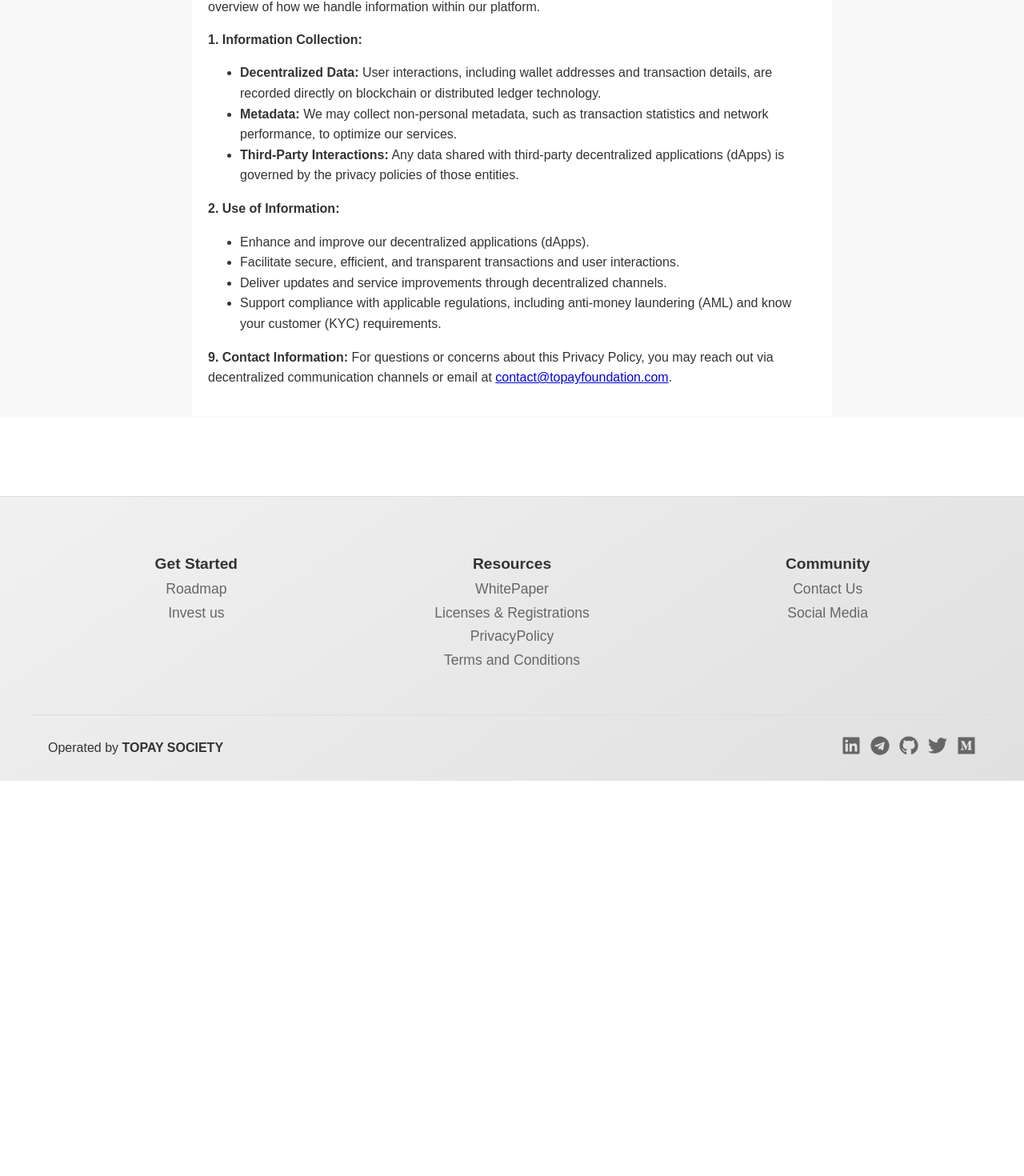
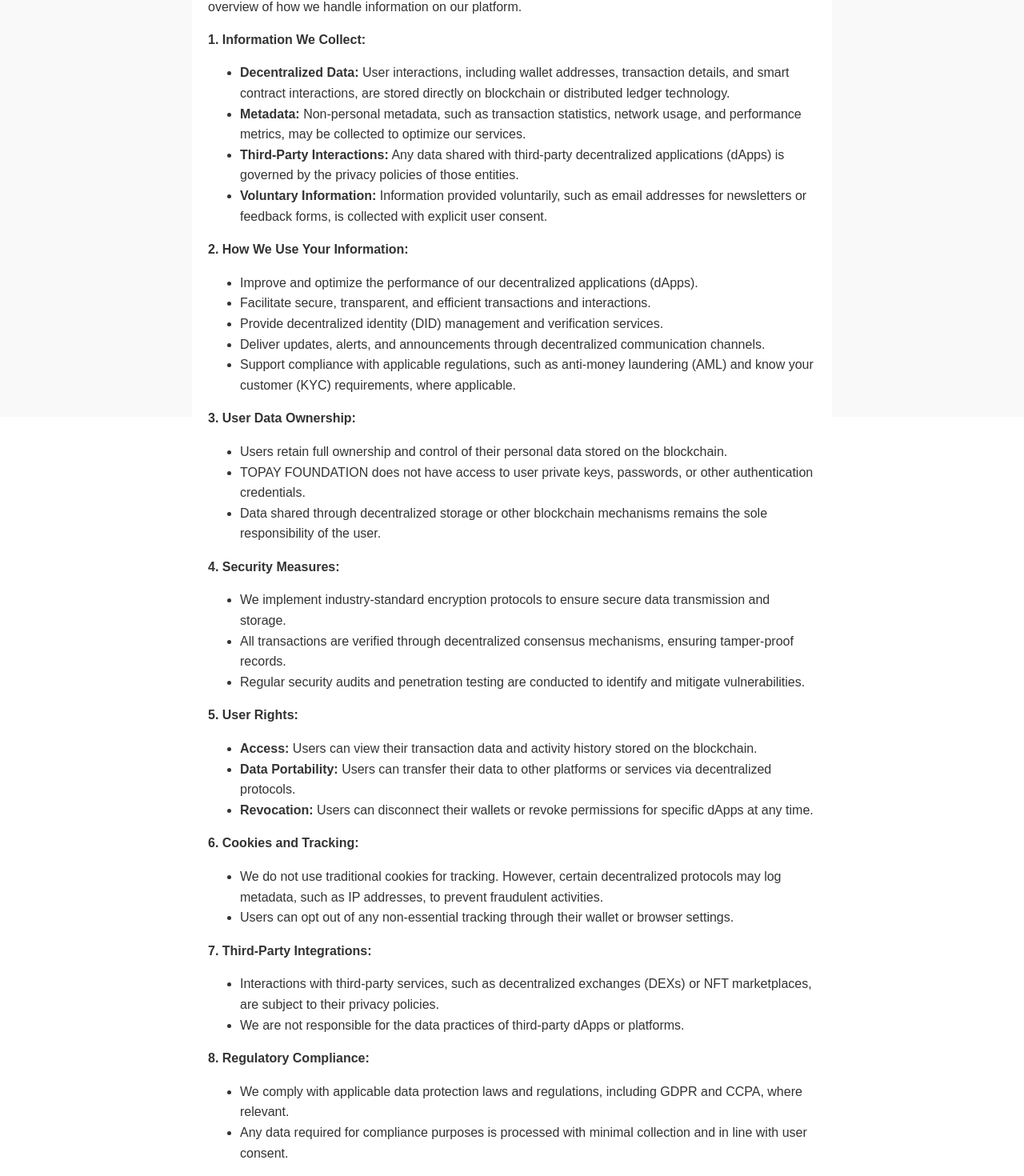
Before and after one commit to MdShahriya/topayfoundation.com, a React (Vite) app: page /privacy-policy in a window 1280 px wide. Shown: the part 279-1749 px from the top of the page at 80% size. Before the commit the page ends 1255 px from the top, so only its background shows below. Built offline with nearby package versions, Linux system fonts and the light colour scheme.

Commit message:
last opti

```diff
--- a/src/Components/PrivacyPolicy.jsx
+++ b/src/Components/PrivacyPolicy.jsx
@@ -6,29 +6,123 @@
     <div className="privacy-policy-container">
       <h1 className="privacy-policy-heading">Privacy Policy</h1>
       <p className="privacy-policy-paragraph">
-        Welcome to TOPAY FOUNDATION. This Privacy Policy outlines our commitment to transparency and user empowerment within our decentralized ecosystem. As a Web3 entity, we operate under principles of decentralization, ensuring users retain full ownership and control of their data. This policy provides an overview of how we handle information within our platform.
+        Welcome to TOPAY FOUNDATION. This Privacy Policy outlines our commitment to transparency, security, and user empowerment within our decentralized ecosystem. As a Web3 entity, we operate under principles of decentralization, ensuring users retain full ownership and control of their data. This policy provides an overview of how we handle information on our platform.
       </p>
+
       <div className="privacy-policy-paragraph">
-        <strong>1. Information Collection:</strong>
+        <strong>1. Information We Collect:</strong>
         <ul>
-          <li><strong>Decentralized Data:</strong> User interactions, including wallet addresses and transaction details, are recorded directly on blockchain or distributed ledger technology.</li>
-          <li><strong>Metadata:</strong> We may collect non-personal metadata, such as transaction statistics and network performance, to optimize our services.</li>
-          <li><strong>Third-Party Interactions:</strong> Any data shared with third-party decentralized applications (dApps) is governed by the privacy policies of those entities.</li>
+          <li>
+            <strong>Decentralized Data:</strong> User interactions, including wallet addresses, transaction details, and smart contract interactions, are stored directly on blockchain or distributed ledger technology.
+          </li>
+          <li>
+            <strong>Metadata:</strong> Non-personal metadata, such as transaction statistics, network usage, and performance metrics, may be collected to optimize our services.
+          </li>
+          <li>
+            <strong>Third-Party Interactions:</strong> Any data shared with third-party decentralized applications (dApps) is governed by the privacy policies of those entities.
+          </li>
+          <li>
+            <strong>Voluntary Information:</strong> Information provided voluntarily, such as email addresses for newsletters or feedback forms, is collected with explicit user consent.
+          </li>
         </ul>
       </div>
+
       <div className="privacy-policy-paragraph">
-        <strong>2. Use of Information:</strong>
+        <strong>2. How We Use Your Information:</strong>
         <ul>
-          <li>Enhance and improve our decentralized applications (dApps).</li>
-          <li>Facilitate secure, efficient, and transparent transactions and user interactions.</li>
-          <li>Deliver updates and service improvements through decentralized channels.</li>
-          <li>Support compliance with applicable regulations, including anti-money laundering (AML) and know your customer (KYC) requirements.</li>
+          <li>Improve and optimize the performance of our decentralized applications (dApps).</li>
+          <li>Facilitate secure, transparent, and efficient transactions and interactions.</li>
+          <li>Provide decentralized identity (DID) management and verification services.</li>
+          <li>Deliver updates, alerts, and announcements through decentralized communication channels.</li>
+          <li>Support compliance with applicable regulations, such as anti-money laundering (AML) and know your customer (KYC) requirements, where applicable.</li>
         </ul>
       </div>
-      {/* Repeat the fix for all other sections */}
-      <p className="privacy-policy-paragraph">
-        <strong>9. Contact Information:</strong> For questions or concerns about this Privacy Policy, you may reach out via decentralized communication channels or email at <a href="mailto:contact@topayfoundation.com">contact@topayfoundation.com</a>.
-      </p>
+
+      <div className="privacy-policy-paragraph">
+        <strong>3. User Data Ownership:</strong>
+        <ul>
+          <li>Users retain full ownership and control of their personal data stored on the blockchain.</li>
+          <li>
+            TOPAY FOUNDATION does not have access to user private keys, passwords, or other authentication credentials.
+          </li>
+          <li>
+            Data shared through decentralized storage or other blockchain mechanisms remains the sole responsibility of the user.
+          </li>
+        </ul>
+      </div>
+
+      <div className="privacy-policy-paragraph">
+        <strong>4. Security Measures:</strong>
+        <ul>
+          <li>We implement industry-standard encryption protocols to ensure secure data transmission and storage.</li>
+          <li>All transactions are verified through decentralized consensus mechanisms, ensuring tamper-proof records.</li>
+          <li>Regular security audits and penetration testing are conducted to identify and mitigate vulnerabilities.</li>
+        </ul>
+      </div>
+
+      <div className="privacy-policy-paragraph">
+        <strong>5. User Rights:</strong>
+        <ul>
+          <li>
+            <strong>Access:</strong> Users can view their transaction data and activity history stored on the blockchain.
+          </li>
+          <li>
+            <strong>Data Portability:</strong> Users can transfer their data to other platforms or services via decentralized protocols.
+          </li>
+          <li>
+            <strong>Revocation:</strong> Users can disconnect their wallets or revoke permissions for specific dApps at any time.
+          </li>
+        </ul>
+      </div>
+
+      <div className="privacy-policy-paragraph">
+        <strong>6. Cookies and Tracking:</strong>
+        <ul>
+          <li>
+            We do not use traditional cookies for tracking. However, certain decentralized protocols may log metadata, such as IP addresses, to prevent fraudulent activities.
+          </li>
+          <li>
+            Users can opt out of any non-essential tracking through their wallet or browser settings.
+          </li>
+        </ul>
+      </div>
+
+      <div className="privacy-policy-paragraph">
+        <strong>7. Third-Party Integrations:</strong>
+        <ul>
+          <li>
+            Interactions with third-party services, such as decentralized exchanges (DEXs) or NFT marketplaces, are subject to their privacy policies.
+          </li>
+          <li>We are not responsible for the data practices of third-party dApps or platforms.</li>
+        </ul>
+      </div>
+
+      <div className="privacy-policy-paragraph">
+        <strong>8. Regulatory Compliance:</strong>
+        <ul>
+          <li>
+            We comply with applicable data protection laws and regulations, including GDPR and CCPA, where relevant.
+          </li>
+          <li>
+            Any data required for compliance purposes is processed with minimal collection and in line with user consent.
+          </li>
+        </ul>
+      </div>
+
+      <div className="privacy-policy-paragraph">
+        <strong>9. Changes to This Policy:</strong>
+        <p>
+          This Privacy Policy may be updated periodically to reflect changes in regulations, technology, or our services. Any significant changes will be communicated through our website or decentralized communication channels.
+        </p>
+      </div>
+
+      <div className="privacy-policy-paragraph">
+        <strong>10. Contact Information:</strong>
+        <p>
+          For questions, feedback, or concerns about this Privacy Policy, you may contact us via decentralized communication channels or email at{' '}
+          <a href="mailto:contact@topayfoundation.com">contact@topayfoundation.com</a>.
+        </p>
+      </div>
     </div>
   );
 }
--- a/src/styles/PrivacyPolicy.css
+++ b/src/styles/PrivacyPolicy.css
@@ -1,6 +1,6 @@
 .privacy-policy-container {
     padding: 20px;
-    background-color: rgb(255, 255, 255);
+    background: rgb(255, 255, 255);
     color: #333;
     max-width: 800px;
     margin: 80px auto;
```
